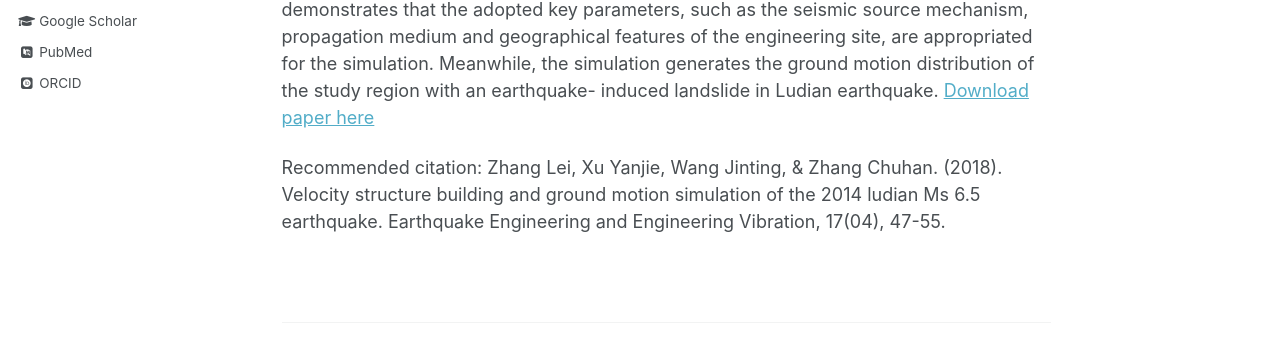
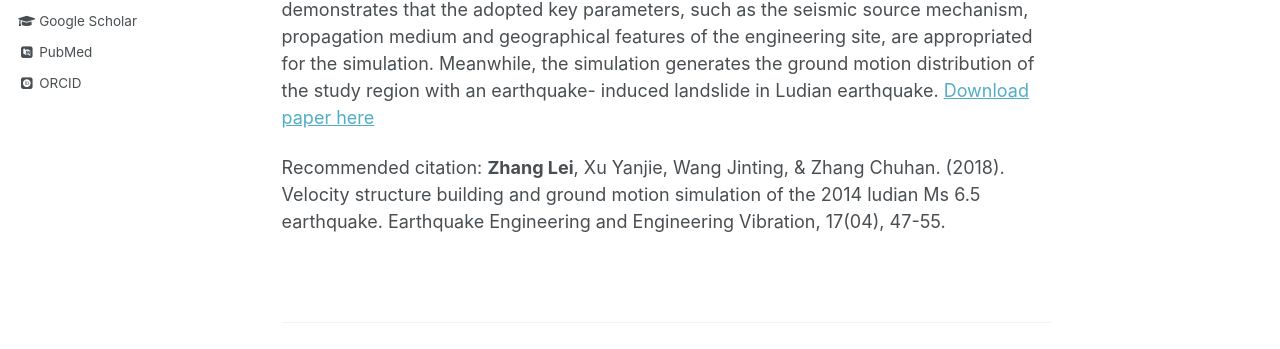
Before and after one commit to zhanglei911/zhanglei911.github.io, a Jekyll site: the page built from _publications/2018-10-EEEV.md, in a window 1280 px wide and 1217 px high. Shown: the part 486-835 px from the top of the window. Built offline with Jekyll 4.4.1, drawn with Linux system fonts in a browser that asks for light colours; some web fonts are replaced.

```diff
--- a/_publications/2018-10-EEEV.md
+++ b/_publications/2018-10-EEEV.md
@@ -10,4 +10,4 @@ citation: 'Zhang Lei, Xu Yanjie, Wang Jinting, & Zhang Chuhan. (2018). Velocity
 This study constructs a 3D velocity structure model of the Ludian region in the Yunnan province, southwestern China, and simulates ground motion propagation of the 2014 Ludian Ms 6.5 earthquake. It aims to construct the local velocity structure of the Ludian region in three dimensions and with high precision. The simulation, using the spectral element method, is validated by field data from the Ludian earthquake records. Thus, it demonstrates that the adopted key parameters, such as the seismic source mechanism, propagation medium and geographical features of the engineering site, are appropriated for the simulation. Meanwhile, the simulation generates the ground motion distribution of the study region with an earthquake- induced landslide in Ludian earthquake.
 [Download paper here](http://academicpages.github.io/files/paper1.pdf)
 
-Recommended citation: Zhang Lei, Xu Yanjie, Wang Jinting, & Zhang Chuhan. (2018). Velocity structure building and ground motion simulation of the 2014 ludian Ms 6.5 earthquake. Earthquake Engineering and Engineering Vibration, 17(04), 47-55.
+Recommended citation: **Zhang Lei**, Xu Yanjie, Wang Jinting, & Zhang Chuhan. (2018). Velocity structure building and ground motion simulation of the 2014 ludian Ms 6.5 earthquake. Earthquake Engineering and Engineering Vibration, 17(04), 47-55.
```
